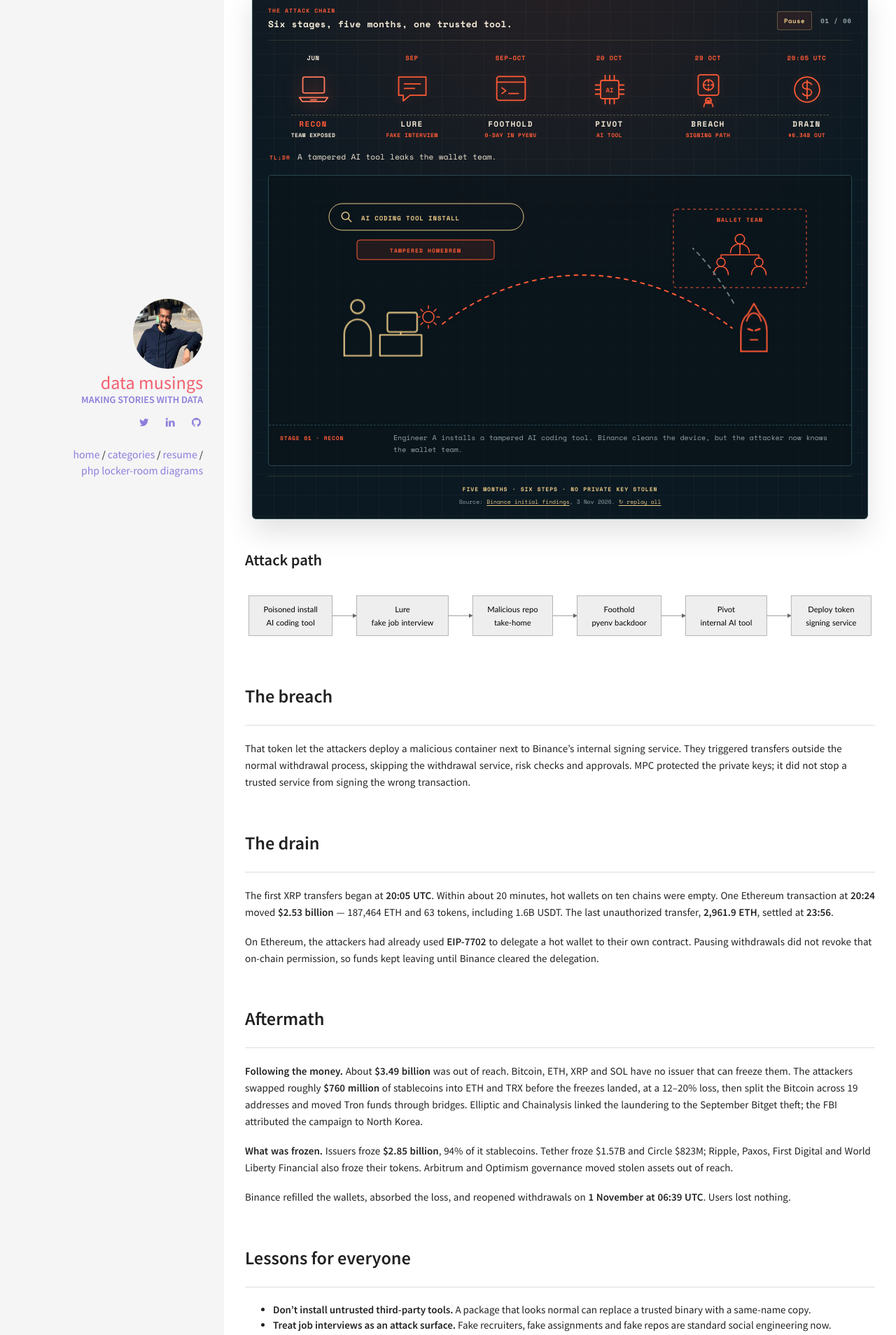
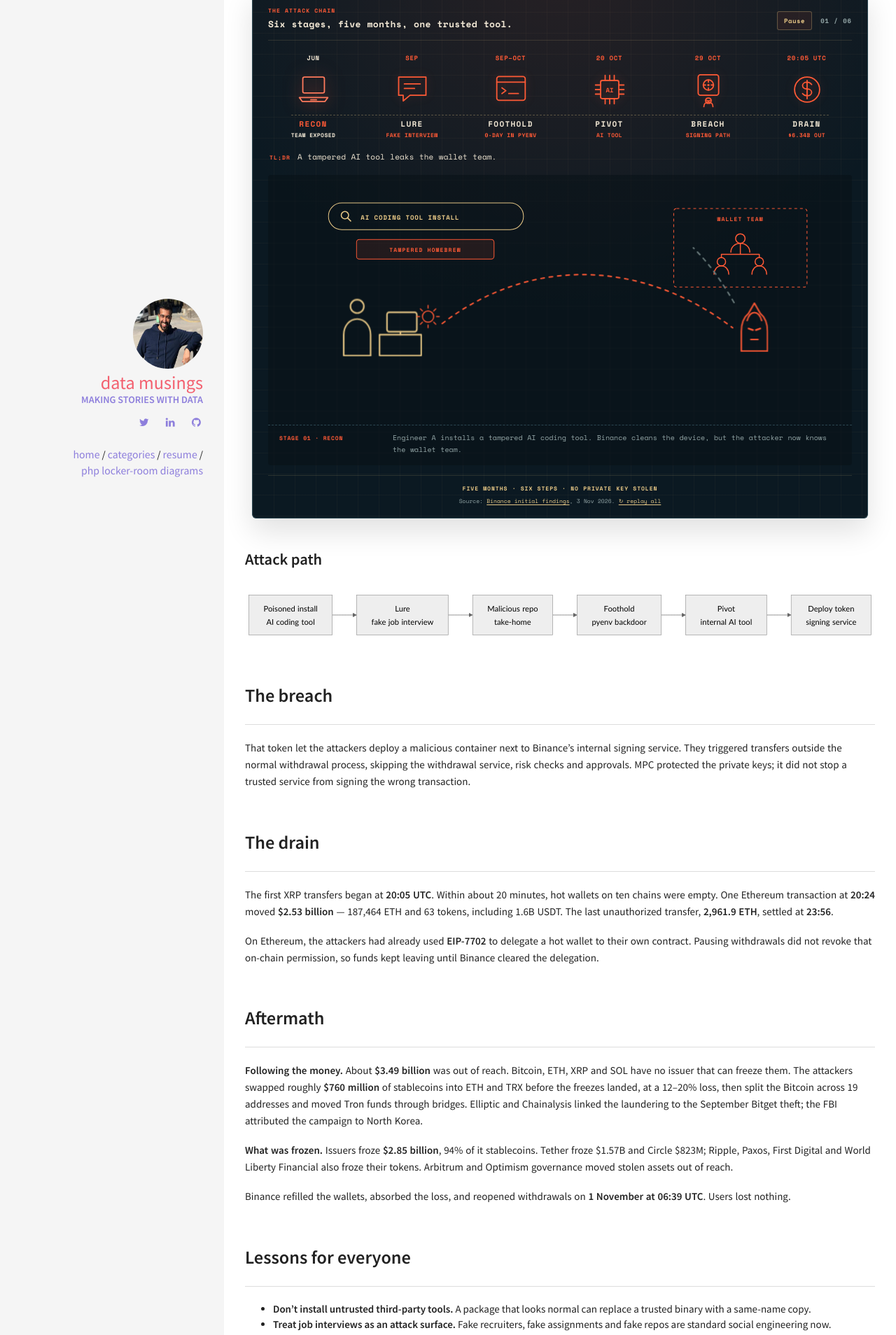
Before and after one commit to kunalkohli/kunalkohli.github.io, a Jekyll site: the page built from _posts/2026-11-07-binance-incident.md, in a window 1280 px wide. Shown: the part 1004-2912 px from the top of the page at 70% size. Built offline with Jekyll 4.4.1, drawn with Linux system fonts in a browser that asks for light colours.

Commit message:
Remove stray stage frame border from attack player

```diff
--- a/css/binance-attack.css
+++ b/css/binance-attack.css
@@ -285,7 +285,6 @@
   position: relative;
   margin-top: 18px;
   overflow: hidden;
-  border: 1px solid var(--attack-line);
   border-radius: 4px;
   background: rgba(8, 17, 23, 0.55);
 }
```
